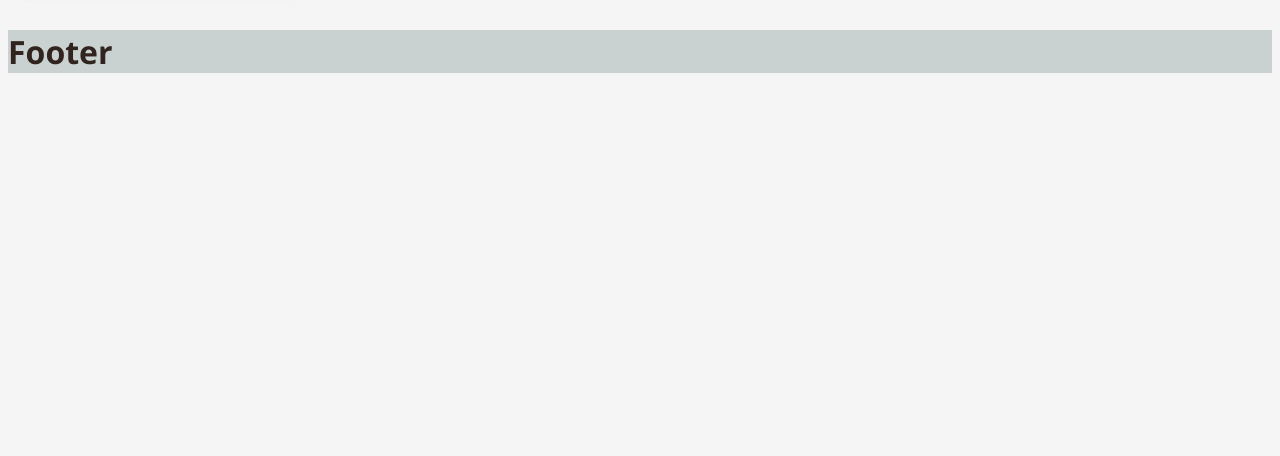
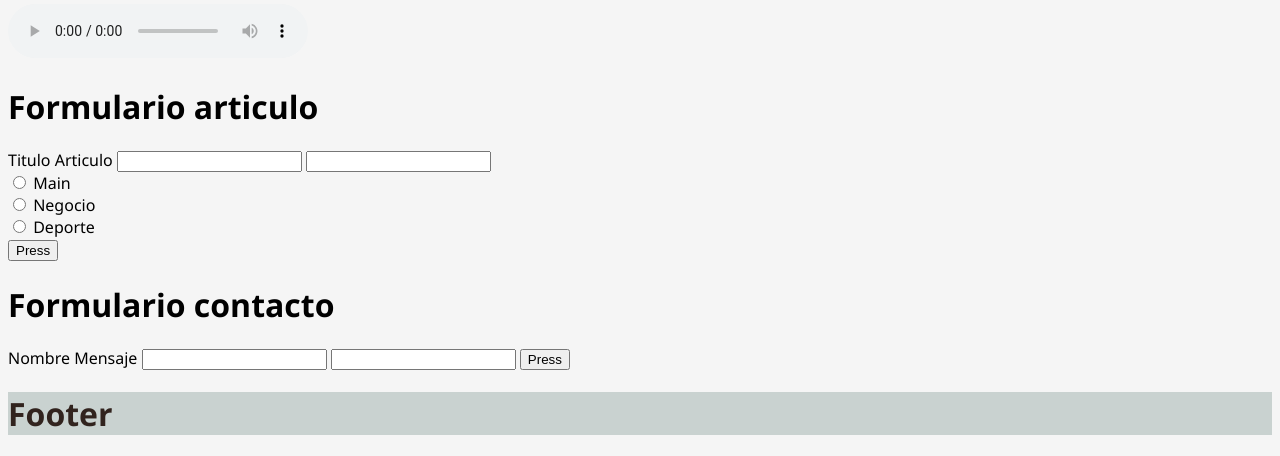
Before and after one commit to kdeoa0/kdeoa0.github.io, a PHP site: page / in a window 1280 px wide. Shown: the part 2247-2703 px from the top of the page. Before the commit the page ends 2320 px from the top, so only its background shows below. Run offline with PHP 8.4, Linux system fonts and the light colour scheme.

Commit message:
Add files via upload

```diff
--- a/css/rainbow.css
+++ b/css/rainbow.css
@@ -1,12 +1,13 @@
-body{
+body, header, #clock{
     background-color: #f5f5f5;
     font-family: 'Segoe UI', Tahoma, Geneva, Verdana, sans-serif;
 }
-.grid-item-1, .grid-item-2, .grid-item-3{
+
+.grid-item-1, .grid-item-2, .grid-item-3, .grid-item-4{
     border: 2px solid black;
     background-color: white;
 }
-.grid-item-1:hover , .grid-item-2:hover, .grid-item-3:hover{
+.grid-item-1:hover , .grid-item-2:hover, .grid-item-3:hover, .grid-item-4:hover{
     border: 2px solid black;
     color: rgb(0, 0, 0);
     -webkit-filter: invert(100%);
--- a/index.html
+++ b/index.html
@@ -2,14 +2,19 @@
 <html>
 <head>
     <title>Diario El Faro</title>
+    <link rel="stylesheet" href="css/rainbow.css" >
+    <script src="java/main.js"></script>
+
     <style>
 
     </style>
-    <link rel="stylesheet" href="css/rainbow.css" >
+
 </head>
 <body>
     <header>
         <h1>Diario Faro</h1>
+        <div id="clock"></div>
+
     </header>
 
     <div style = "position:absolute; right:0px; top:0px;">
@@ -42,11 +47,18 @@
     <img src="images/apple.png" width="300" >
     <br>
     <!--noticias 3-->
-    <div class="grid-item grid-item-2">
+    <div class="grid-item grid-item-3">
         <h2 class="Text">Las ventas de vehículos eléctricos siguen aumentando en todo el mundo</h2>
         <h3 class="Text">Categoria: Medio ambiente</h3></th>
         <h4 class="Text">Las ventas de vehículos eléctricos han seguido aumentando en todo el mundo, según un informe reciente. En el último año, se vendieron más de 3 millones de vehículos eléctricos en todo el mundo, lo que representa un aumento del 43% con respecto al año anterior. Los expertos dicen que este aumento en las ventas de vehículos eléctricos es una buena noticia para el medio ambiente, ya que los vehículos eléctricos son mucho más limpios y más eficientes en términos de combustible que los vehículos convencionales.</h4>
     </div>
+    <!--noticias 4-->
+    <div class="grid-item grid-item-4">
+        <h2 class="Text" id="parafo"></h2>
+        <h3 class="Text" id="manzana"></h3></th>
+        <h4 class="Text"></h4>
+    </div>
+
     <img src="images/auto.jpg" width="300" >
     <br>
     <video height="540" autoplay controls>
@@ -55,8 +67,36 @@
     <audio controls>
         <source src="music/FIgaro.mp3" type="audio/mpeg ">
     </audio>
+    <br>
+        <!--formulario1-->
+    <h1>Formulario articulo</h1>
+    <label for="titulo">Titulo</label>
+    <label for="articulo">Articulo</label>
 
 
+    <input type="text" id="titulo">
+    <input type="text" id="articuloo">
+    <br>
+    <input type="radio" id="radio1" name="ñandu">
+    <label for="radio1">Main</label>
+    <br>
+    <input type="radio" id="radio2" name="ñandu">
+    <label for="radio2">Negocio</label>
+    <br>
+    <input type="radio" id="radio3" name="ñandu">
+    <label for="radio3">Deporte</label>
+    <br>
+    <input type="button" id="boton1" onclick="articulo()"  value="Press">
+    <!--formulario2-->
+    <br>
+    <h1>Formulario contacto</h1>
+    <label for="nombre">Nombre</label>
+    <label for="mensaje">Mensaje</label>
+
+    <input type="text" id="nombre">
+    <input type="text" id="mensaje">
+
+    <input type="button" id="boton2" value="Press" onclick="contacto()">
 </body>
 <footer>
     <h1 class="footer">Footer</h1>
--- /dev/null
+++ b/java/main.js
@@ -0,0 +1,81 @@
+function reloj() {
+    var now= new Date();
+    var mes = now.getMonth();
+    var dia = now.getDate();
+    var hora= now.getHours();
+    var minuto= now.getMinutes();
+    var segundo= now.getSeconds();
+    var tiempo= mes + "/" +dia+ "  "+hora + ':' + minuto + ':' + segundo;
+    //var tiempo= now;
+    document.getElementById("clock").innerHTML = tiempo;
+}
+setInterval(reloj, 1000);
+
+var Elboton = document.getElementById("boton1");
+
+function countarticle(){
+
+}
+
+
+
+
+function articulo(){
+var radione =getElementById("radio1");
+var radiotwo =getElementById("radio2");
+var radiothree =getElementById("radio3");
+if (radione =false){
+
+    var pepe = document.getElementById("titulo");
+    var pepa = document.getElementById("articuloo");
+    var pepi = document.getElementById("parafo")
+    var pepo = document.getElementById("manzana")
+
+    pepi.innerHTML = "parafo" + pepe.value;
+    pepo.innerHTML = "manzana" + pepa.value;
+    pepe.value="";
+    pepa.value="";
+
+}else if(radiotwo =false){
+
+    var pepe = document.getElementById("titulo");
+    var pepa = document.getElementById("articuloo");
+    var pepi = document.getElementById("nego")
+    var pepo = document.getElementById("cio")
+
+    pepi.innerHTML = "nego" + pepe.value;
+    pepo.innerHTML = "cio" + pepa.value;
+    pepe.value="";
+    pepa.value="";
+
+}else if(radiothree =false){
+
+    var pepe = document.getElementById("titulo");
+    var pepa = document.getElementById("articuloo");
+    var pepi = document.getElementById("depo")
+    var pepo = document.getElementById("rte")
+
+    pepi.innerHTML = "depo" + pepe.value;
+    pepo.innerHTML = "rte" + pepa.value;
+    pepe.value="";
+    pepa.value="";
+
+}
+}
+
+
+
+
+
+
+
+
+
+
+function contacto(){
+    var sapo = document.getElementById("nombre");
+    var sapa = document.getElementById("mensaje");
+    sapo.value="";
+    sapa.value="";
+    alert("enviado")
+}
--- a/negocio.html
+++ b/negocio.html
@@ -50,6 +50,12 @@
 </div>
     <img src="images/micro.jpg" width="300" >
     <br>
+    <!--noticias 4-->
+    <div class="grid-item grid-item-4">
+        <h2 class="Text" id="nego"></h2>
+        <h3 class="Text" id="cio"></h3></th>
+        <h4 class="Text"></h4>
+    </div>
 </body>
 <footer>
     <h1 class="footer">Footer</h1>
--- a/sport.html
+++ b/sport.html
@@ -46,6 +46,12 @@
 
     <img src="images/tenis.jpg" width="300" >
     <br>
+    <!--noticias 4-->
+    <div class="grid-item grid-item-4">
+        <h2 class="Text" id="depo"></h2>
+        <h3 class="Text" id="rte"></h3></th>
+        <h4 class="Text"></h4>
+    </div>
 </body>
 <footer>
     <h1 class="footer">Footer</h1>
```
